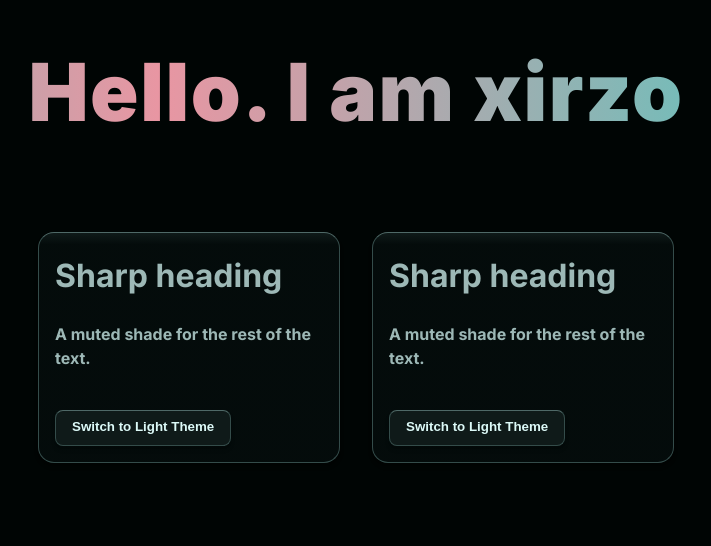
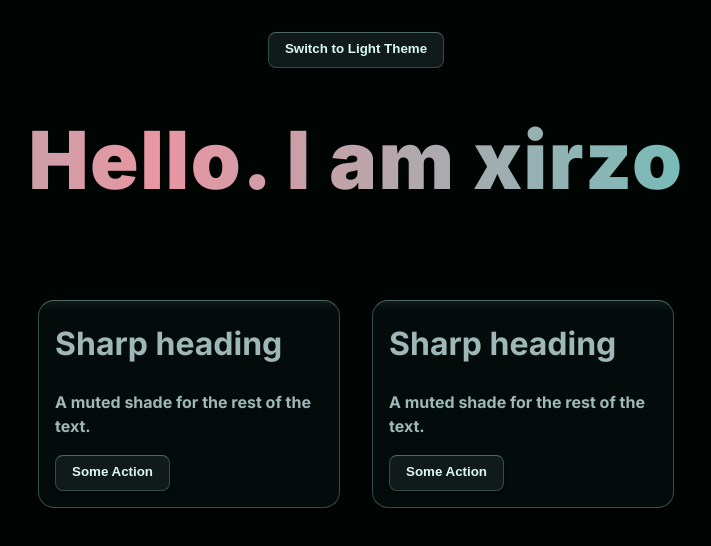
Before and after one commit to xirzo/Portfolio, a React (Vite) app: page / in a window 1280 px wide. Shown: the top 546 px of the page, without its empty margins (284-995 px from the left). Built offline with nearby package versions, Linux system fonts and the light colour scheme.

Commit message:
feat: add navbar

```diff
--- a/src/app/App.tsx
+++ b/src/app/App.tsx
@@ -1,7 +1,11 @@
 import MainPage from "../pages/mainPage"
+import Navbar from "../widgets/navbar/navbar"
 
 function App() {
     return (
+        <>
+            <Navbar />
+
             <div
                 style={{
                     width: '100%',
@@ -12,6 +16,7 @@ function App() {
             >
                 <MainPage />
             </div>
+        </>
     )
 }
 
--- a/src/pages/mainPage.tsx
+++ b/src/pages/mainPage.tsx
@@ -1,5 +1,5 @@
+import Button from "../shared/button/button";
 import Card from "../shared/card/card";
-import ThemeSwitcher from "../shared/themeSwitcher";
 
 function MainPage() {
     return (
@@ -12,13 +12,17 @@ function MainPage() {
                 <Card>
                     <h1>Sharp heading</h1>
                     <p>A muted shade for the rest of the text.</p>
-                    <ThemeSwitcher />
+                    <Button>
+                        Some Action
+                    </Button>
                 </Card>
 
                 <Card>
                     <h1>Sharp heading</h1>
                     <p>A muted shade for the rest of the text.</p>
-                    <ThemeSwitcher />
+                    <Button>
+                        Some Action
+                    </Button>
                 </Card>
             </div>
         </div>
--- /dev/null
+++ b/src/widgets/navbar/navbar.css
@@ -0,0 +1,13 @@
+.navbar {
+    margin-top: 2rem;
+    gap: 2rem;
+    display: flex;
+    flex-direction: row;
+    justify-content: center;
+    align-items: center;
+}
+
+.navbar>* {
+    margin-top: 0;
+    margin-bottom: 0;
+}
--- /dev/null
+++ b/src/widgets/navbar/navbar.tsx
@@ -0,0 +1,12 @@
+import ThemeSwitcher from '../../shared/themeSwitcher';
+import './navbar.css'
+
+function Navbar() {
+    return (
+        <nav className='navbar'>
+            <ThemeSwitcher />
+        </nav>
+    )
+}
+
+export default Navbar;
```
Lines whose indentation alone changed are shown as unchanged.
